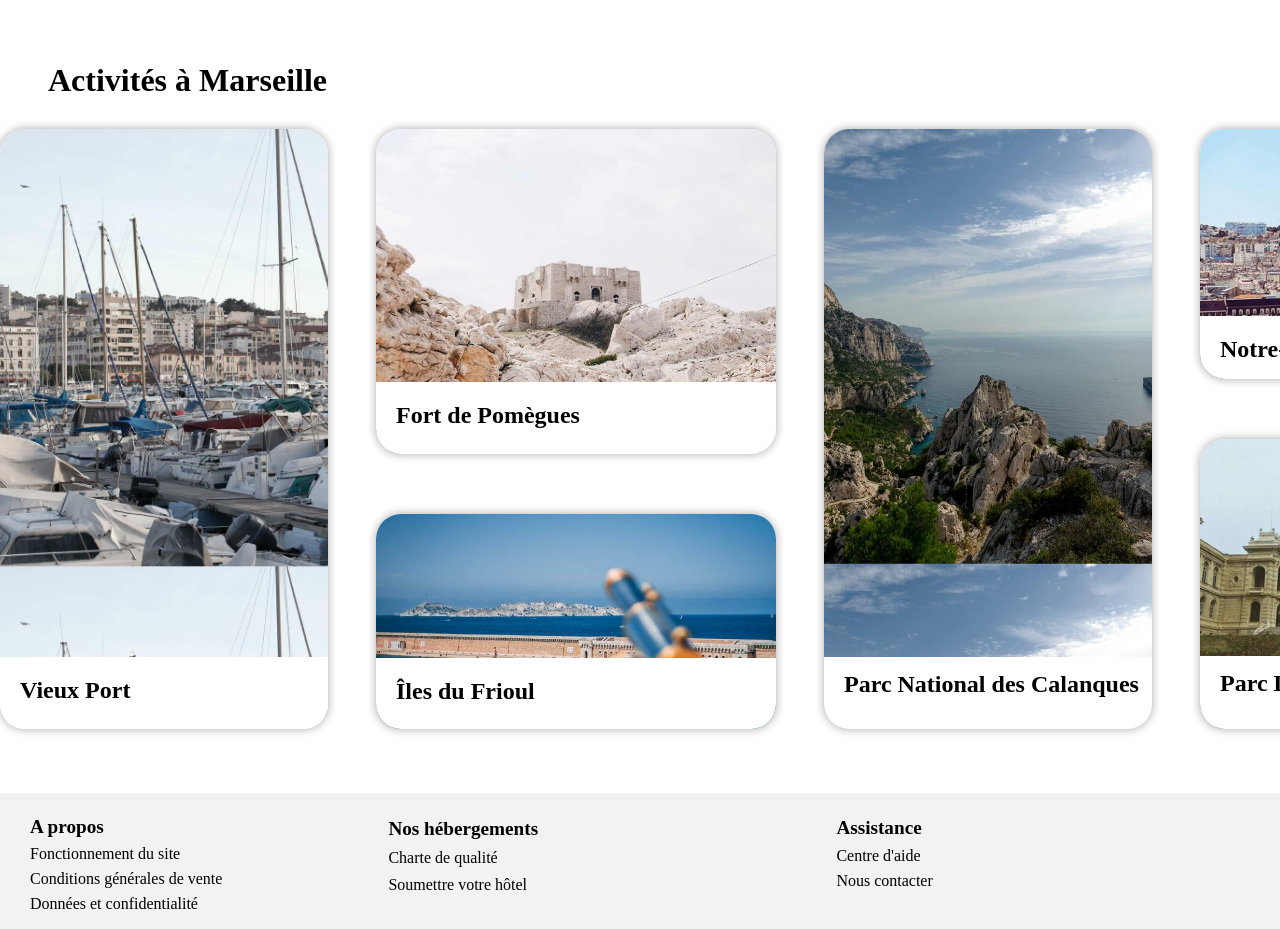
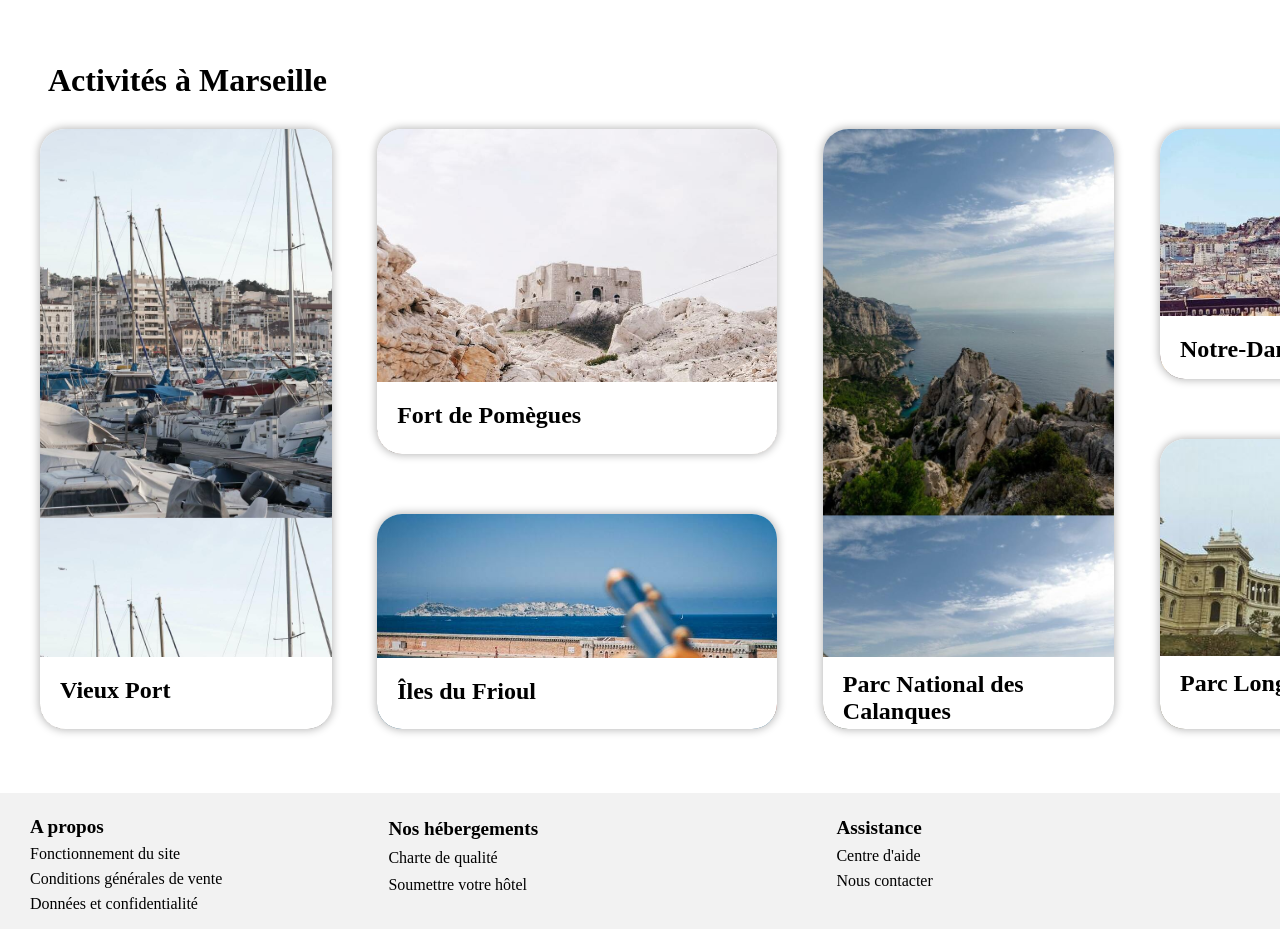
Before and after one commit to FrancoisGX/FrancoisBourhis_2_28102020-, a plain HTML site: page index.html in a window 1280 px wide. Shown: the part 1260-2189 px from the top of the page. Drawn offline with Linux system fonts and the light colour scheme; a web font is replaced by a local one.

Commit message:
Correction style.css

```diff
--- a/style.css
+++ b/style.css
@@ -368,6 +368,8 @@ aside
 {
 	display: flex;
 	justify-content: center;
+	padding-left: 2.5%;
+	padding-right: 2.5%;
 }
 
 #activite1,#groupe1,#activite5
```
